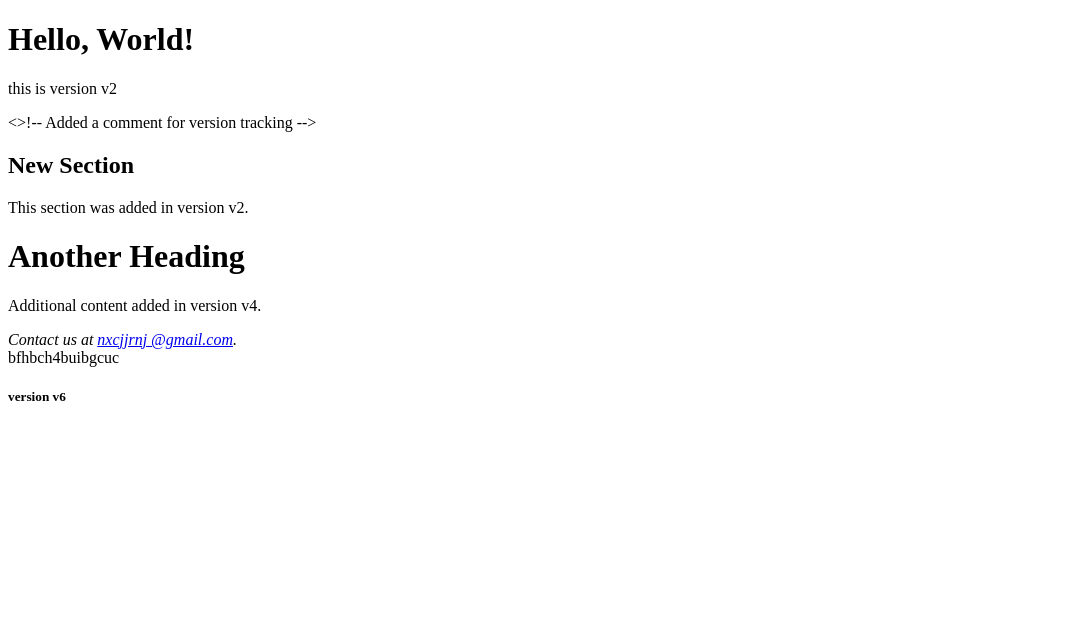
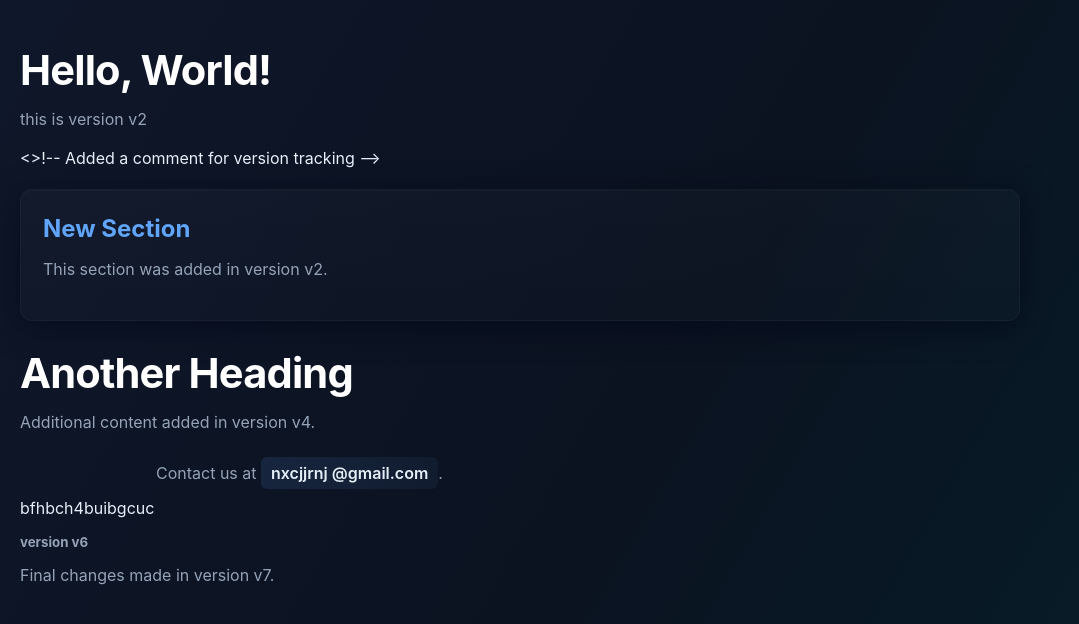
Before and after one commit to Parmeshg-17/git-repo, a plain HTML site: page index.html in a window 1280 px wide. Shown: the whole page, without its empty margins (0-1079 px from the left). Drawn offline with Linux system fonts and the light colour scheme.

Commit message:
final version v7

```diff
--- a/index.html
+++ b/index.html
@@ -5,6 +5,7 @@
     <meta name="viewport" content="width=device-width, initial-scale=1.0">
     <title>Document</title>
 </head>
+<link rel="stylesheet" href="styles.css">
 <body>
     <h1>Hello, World!</h1>
     <p>this is version v2</p>
@@ -25,5 +26,7 @@
 
 bfhbch4buibgcuc
 <h5>version v6</h5>
-</body>
+<p>Final changes made in version v7.</p></body>
+<br>
+
 </html>
--- /dev/null
+++ b/styles.css
@@ -0,0 +1,130 @@
+/* styles.css — responsive, modern styling for the small demo site */
+:root{
+  --bg-1: linear-gradient(120deg,#0f172a 0%, #0b1220 50%, #06202b 100%);
+  --card: rgba(255,255,255,0.04);
+  --glass: rgba(255,255,255,0.06);
+  --accent: #60a5fa; /* sky-400 */
+  --muted: #94a3b8; /* slate-400 */
+  --text: #e6eef8;
+  --radius: 12px;
+}
+
+*{box-sizing:border-box}
+html,body{height:100%}
+body{
+  margin:0;
+  font-family: Inter, ui-sans-serif, system-ui, -apple-system, "Segoe UI", Roboto, "Helvetica Neue", Arial;
+  color:var(--text);
+  background:var(--bg-1);
+  -webkit-font-smoothing:antialiased;
+  -moz-osx-font-smoothing:grayscale;
+  line-height:1.45;
+  padding:40px 20px;
+}
+
+/* main content container so the page reads nicely */
+body > *{
+  max-width:1000px;
+  margin-left:auto;
+  margin-right:auto;
+}
+
+h1{
+  font-size:2.1rem;
+  letter-spacing:-0.02em;
+  margin:0 0 8px 0;
+  color: #fff;
+  text-align:left;
+}
+
+h2{
+  font-size:1.25rem;
+  margin:0 0 12px 0;
+  color:var(--accent);
+}
+
+p{color:var(--muted); margin:0 0 16px 0}
+
+/* Slight glass-card for sections */
+section{
+  background: linear-gradient(180deg, rgba(255,255,255,0.02), rgba(255,255,255,0.01));
+  border-radius: var(--radius);
+  padding:22px;
+  box-shadow: 0 6px 30px rgba(2,6,23,0.6), inset 0 1px 0 rgba(255,255,255,0.02);
+  border: 1px solid rgba(255,255,255,0.03);
+  margin:18px 0 22px 0;
+}
+
+/* make the top heading area stand out */
+header, .hero{
+  padding:18px 22px;
+  background: linear-gradient(90deg, rgba(255,255,255,0.03), rgba(255,255,255,0.02));
+  border-radius: calc(var(--radius) + 4px);
+  margin-bottom: 18px;
+}
+
+/* Address & contact */
+address{
+  display:block;
+  font-style:normal;
+  color:var(--muted);
+  background:transparent;
+  padding:12px 16px;
+  border-radius:8px;
+}
+address a{
+  color:var(--text);
+  background: linear-gradient(90deg, rgba(96,165,250,0.12), rgba(96,165,250,0.06));
+  padding:6px 10px;
+  border-radius:6px;
+  text-decoration:none;
+  font-weight:600;
+}
+address a:hover{filter:brightness(1.05)}
+
+/* small utility styles */
+h5{color:var(--muted); margin:12px 0}
+
+/* make images, maps, and areas (if present) responsive */
+img, area, map, iframe{max-width:100%; height:auto}
+
+/* Links */
+a{color:var(--accent); text-decoration:none}
+a:hover{text-decoration:underline}
+
+/* Responsive typography */
+@media(min-width:720px){
+  h1{font-size:2.6rem}
+  h2{font-size:1.5rem}
+}
+
+/* Small screens layout tweaks */
+@media(max-width:520px){
+  body{padding:28px 14px}
+  section{padding:16px}
+  h1{font-size:1.6rem}
+}
+
+/* Accessibility: focus outlines */
+:focus{outline:3px solid rgba(96,165,250,0.18); outline-offset:3px}
+
+/* subtle footer-like content style for stray lines */
+.footer-note{
+  color:rgba(255,255,255,0.12);
+  font-size:0.9rem;
+  margin-top:22px;
+}
+
+/* small, unobtrusive version label */
+.version-badge{
+  display:inline-block;
+  font-size:0.8rem;
+  background:rgba(255,255,255,0.02);
+  padding:6px 10px;
+  border-radius:999px;
+  color:var(--muted);
+  border:1px solid rgba(255,255,255,0.02);
+}
+
+/* if you'd like a centered content wrapper for the main headings */
+.main-wrap{padding:12px 8px}
```
